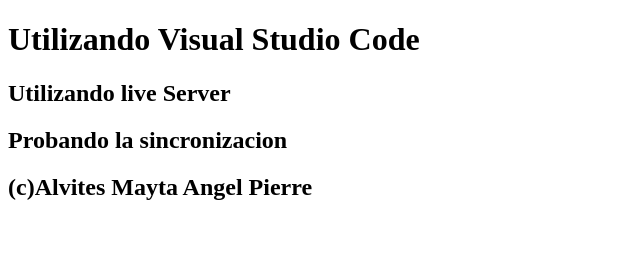
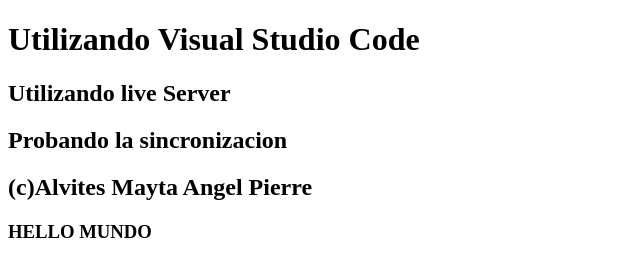
Before and after one commit to angelmayta/angelmayta.github.io, a plain HTML site: page index.html in a window 1280 px wide. Shown: the whole page, without its empty margins (0-640 px from the left). Drawn offline with Linux system fonts and the light colour scheme.

Commit message:
4º Versión

```diff
--- a/index.html
+++ b/index.html
@@ -16,6 +16,7 @@
     <h2>Utilizando live Server</h2>
     <h2>Probando la sincronizacion</h2>
     <h2>(c)Alvites Mayta Angel Pierre</h2>
+    <h3>HELLO MUNDO</h3>
 
 
     <script src="" async defer></script>
```
